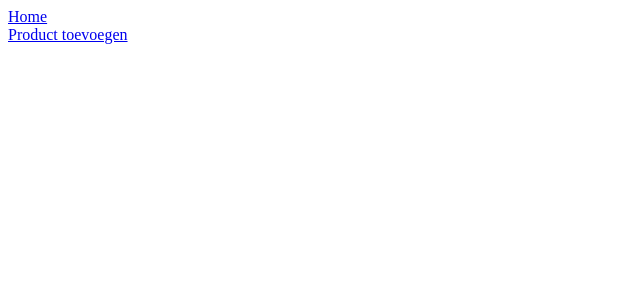
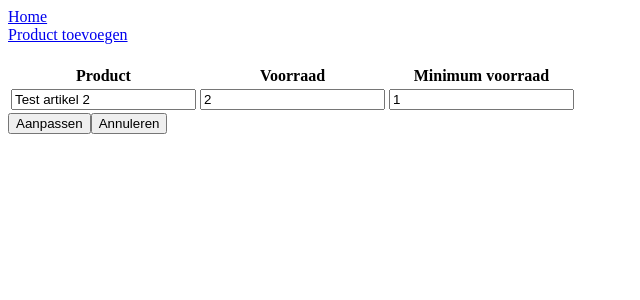
Before and after one commit to DOBronk/vue-inventory-manager, a Vue app: page /products/edit/1 in a window 1280 px wide. Shown: the top 300 px of the page, without its empty margins (0-640 px from the left). Built offline with nearby package versions, Linux system fonts and the light colour scheme.

Commit message:
"Producten aanpassen in inventaris" finished.

```diff
--- a/src/domains/inventory/components/ProductTable.vue
+++ b/src/domains/inventory/components/ProductTable.vue
@@ -1,6 +1,5 @@
 <script setup>
 import { getAllProducts } from "@/domains/inventory/store.js";
-
 const products = getAllProducts;
 </script>
 
@@ -17,11 +16,15 @@ const products = getAllProducts;
         <th>
           Minimum voorraad
         </th>
+        <th>
+          Actie
+        </th>
       </tr>
       <tr v-for="product in products" :key="product.id">
         <td>{{ product.name }}</td>
         <td>{{ product.actualAmount }}</td>
         <td>{{ product.minimumAmount }}</td>
+        <td> <RouterLink :to="{name: 'editProduct', params: { id: product.id }}">Bewerken</RouterLink></td>
       </tr>
     </tbody>
   </table>
--- a/src/domains/inventory/router/routes.js
+++ b/src/domains/inventory/router/routes.js
@@ -1,5 +1,6 @@
 import Main from '@/domains/inventory/views/Main.vue'
 import AddProduct from '@/domains/inventory/views/AddProduct.vue'
+import EditProduct from "@/domains/inventory/views/EditProduct.vue";
 
 export const routes = [{
     path: '/',
@@ -9,4 +10,8 @@ export const routes = [{
     path: '/products/create',
     name: 'createProduct',
     component: AddProduct
-}]
+},{
+    path: '/products/edit/:id',
+    name: 'editProduct',
+    component: EditProduct
+}];
--- a/src/domains/inventory/store.js
+++ b/src/domains/inventory/store.js
@@ -42,8 +42,9 @@ let id = 7;
 
 // Getters and Setters
 export const getAllProducts = computed(() => { return inventory; })
-export const getProductById = computed((id) => { return inventory[id]; });
+export const getProductById = (id) => { return inventory[id]; };
 
 // Actions
 export const addProduct = (product) => { inventory.push(product);};
+export const editProduct = (product) => { inventory[product.id] = product; };
 export const generateId = () => { return ++id;};
--- a/src/domains/inventory/views/AddProduct.vue
+++ b/src/domains/inventory/views/AddProduct.vue
@@ -1,7 +1,7 @@
 <script setup>
 import ProductForm from "@/domains/inventory/components/ProductForm.vue"
 import { addProduct, generateId } from "@/domains/inventory/store.js";
-import {useRouter} from "vue-router";
+import { useRouter } from "vue-router";
 
 const router = useRouter();
 
--- /dev/null
+++ b/src/domains/inventory/views/EditProduct.vue
@@ -0,0 +1,28 @@
+<script setup>
+import ProductForm from "@/domains/inventory/components/ProductForm.vue";
+import { getProductById, editProduct } from "@/domains/inventory/store.js";
+import { useRoute, useRouter } from "vue-router";
+
+const router = useRouter();
+const route = useRoute();
+const product = getProductById(Number(route.params.id.valueOf()));
+
+
+let changedProduct = { id: product.id, price: product.price, name: product.name, actualAmount: product.actualAmount, minimumAmount: product.minimumAmount };
+
+function edit(){
+  editProduct(changedProduct);
+  router.push({ name: 'home' });
+}
+function cancel() {
+  router.push({ name: 'home' });
+}
+</script>
+
+<template>
+  <ProductForm v-model="changedProduct" />
+  <div>
+    <button @click="edit">Aanpassen</button>
+    <button @click="cancel">Annuleren</button>
+  </div>
+</template>
```
